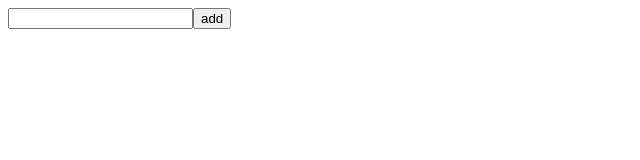
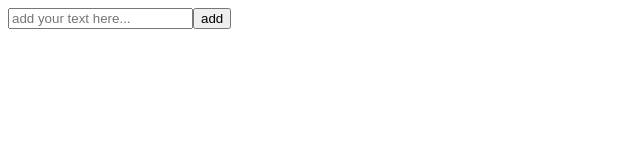
Before and after one commit to davicajucaru/please-poc, a React (Vite) app: page / in a window 1280 px wide. Shown: the top 160 px of the page, without its empty margins (0-640 px from the left). Built offline with nearby package versions, Linux system fonts and the light colour scheme.

Commit message:
feat: add placeholder in input

```diff
--- a/src/App.tsx
+++ b/src/App.tsx
@@ -1,7 +1,7 @@
 export function App() {
   return (
     <>
-      <input type="text" />
+      <input type="text" placeholder="add your text here..." />
       <button>add</button>
     </>
   );
```
